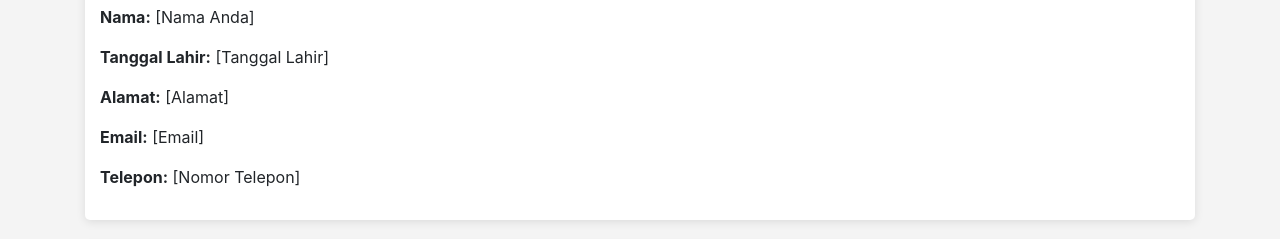
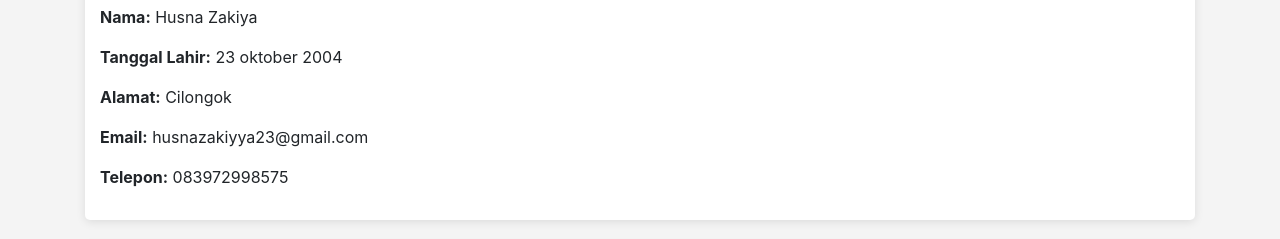
Before and after one commit to Prkyaaaa/Biodata, a plain HTML site: page index.html in a window 1280 px wide. Shown: the part 210-449 px from the top of the page. Drawn offline with nearby package versions, Linux system fonts and the light colour scheme.

Commit message:
Update index.html

```diff
--- a/index.html
+++ b/index.html
@@ -18,11 +18,11 @@
 
     <div class="section mt-4">
         <h2>Data Diri</h2>
-        <p><strong>Nama:</strong> [Nama Anda]</p>
-        <p><strong>Tanggal Lahir:</strong> [Tanggal Lahir]</p>
-        <p><strong>Alamat:</strong> [Alamat]</p>
-        <p><strong>Email:</strong> [Email]</p>
-        <p><strong>Telepon:</strong> [Nomor Telepon]</p>
+        <p><strong>Nama:</strong> Husna Zakiya</p>
+        <p><strong>Tanggal Lahir:</strong> 23 oktober 2004</p>
+        <p><strong>Alamat:</strong> Cilongok</p>
+        <p><strong>Email:</strong> husnazakiyya23@gmail.com</p>
+        <p><strong>Telepon:</strong> 083972998575</p>
     </div>
 
     <div class="section mt-4">
```
